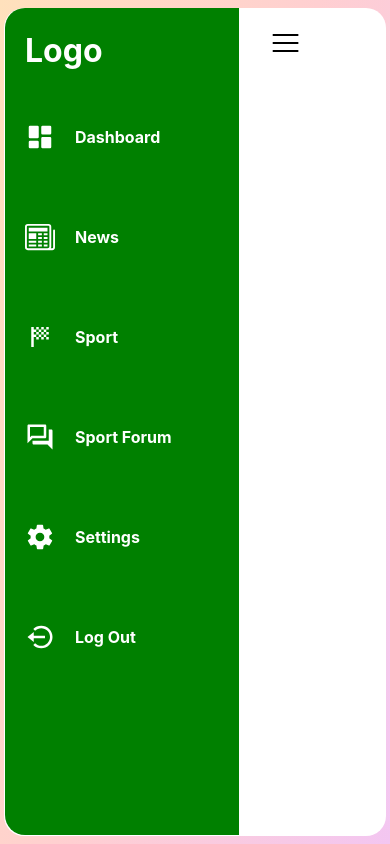
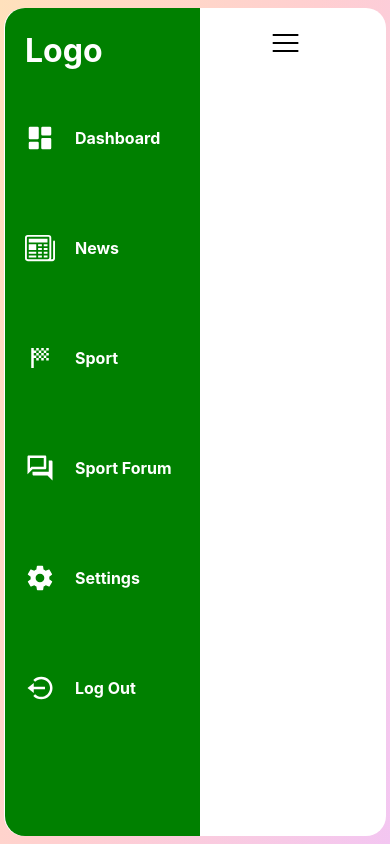
Before and after one commit to Taofeeq001/Blog-App, a React (Create React App) app: page /dashboard in a window 390 px wide. Built offline with nearby package versions, Linux system fonts and the light colour scheme.

Commit message:
updating Nav media screen

```diff
--- a/src/Components/Dashboard/Dash/Aside.css
+++ b/src/Components/Dashboard/Dash/Aside.css
@@ -76,7 +76,7 @@ nav{
     background-color: white;
     padding: 0;
 }
-.mobile-aside{
+.mobile-nav{
     display: none;
 }
 
@@ -85,16 +85,25 @@ nav{
         display: none;
     }
     nav{
-        display: none;
+        width: 50%;
+        position: absolute;
+        left: 5px;
+        height: 98%;
+        border-top-left-radius: 20px;
+        border-bottom-left-radius: 20px;
+        z-index: 100;
+    }
+    .mobile-nav{
+        display: block;
     }
     .mobile{
         width: 100%;
     }
-    .mobile-aside{
+    /* .mobile-aside{
         display: block;
         display: flex;
         flex-direction: column;
         height: 100vh;
         width: 100%;
-    }
+    } */
 }
--- a/src/Components/Dashboard/Dash/Aside.jsx
+++ b/src/Components/Dashboard/Dash/Aside.jsx
@@ -54,10 +54,41 @@ const Aside=()=>{
                     </a>
                 </div>
             </div>
+            <div className="mobile-nav">
+                <div className="asid-top">
+                    <a href="" className={click? "log":"logo"}>Logo</a>
+                    {/* <button onClick={buttonClick} className="aside-btn">
+                        {click? <FiX className="toggle"/>:<RxHamburgerMenu className="toggle"/>}
+                    </button> */}
+                </div>
+                <div className="menu-items">
+                    <a className="items" href="/dashboard">
+                        <BiSolidDashboard/>
+                        <h4 className={click? "list-sub":"list"}>Dashboard</h4>
+                    </a>
+                    <a  className="items" href="/news">
+                        <BsNewspaper/>
+                        <h4 className={click? "list-sub":"list"}>News</h4>
+                    </a>
+                    <a className="items" href="/sports">
+                        <MdSportsScore/>
+                        <h4 className={click? "list-sub":"list"}>Sport</h4>
+                    </a>
+                    <a className="items" href="/forum">
+                        <MdOutlineForum/>
+                        <h4 className={click? "list-sub":"list"}>Sport Forum</h4>
+                    </a>
+                    <a className="items" href="/settings">
+                        <IoMdSettings/>
+                        <h4 className={click? "list-sub":"list"}>Settings</h4>
+                    </a>
+                    <a className="items" href="/signin">
+                        <BiLogOutCircle/>
+                        <h4 className={click? "list-sub":"list"}>Log Out</h4>
+                    </a>
+                </div>
+            </div>
         </nav>
-
-
-
     )
 }
 export default Aside;
--- a/src/Components/Dashboard/Dash/Dashboard.css
+++ b/src/Components/Dashboard/Dash/Dashboard.css
@@ -16,7 +16,6 @@
 }
 .dashboard-center{
     display: flex;
-    /* flex-direction: column; */
     gap: 20px;
     width:100%;
     padding: 20px 10px;
@@ -44,6 +43,12 @@
     flex-direction: column;
     gap: 50px;
 }
+.items2{
+    padding-left: 10px;
+    display: flex;
+    gap: 20px;
+    align-items: center;
+}
 
 @media screen and (max-width: 950px) {
     .dashboard-center{
@@ -52,24 +57,25 @@
     .mobile{
         display: block;
     }
-    .mobile-asid{
-        display: block;
+    /* .mobile-asid{
+        display: flex;
         flex-direction: column;
-        width: 60%;
+        width: 48%;
         height: 98%;
         background-color: green;
         position: absolute;
         top: 8px;
         left: 5px;
-        overflow: hidden;
+        overflow: hidden !important;
         z-index: 100;
         border-top-left-radius: 20px;
         border-bottom-left-radius: 20px;
+        transition: 3s ease;
     }
-    /* .mobileSub{
-        display: block;
-        width: 50%;
+    .mobileSub{
+        width: 48%;
         height: 98%;
+        transition: 3s ease;
     } */
     .dash-viewTop{
         width: 100%;
--- a/src/Components/Dashboard/Dash/Dashboard.jsx
+++ b/src/Components/Dashboard/Dash/Dashboard.jsx
@@ -3,10 +3,10 @@ import './Dashboard.css';
 import Aside from "./Aside";
 import SportUpdate from "./SportUpdate";
 import { RxHamburgerMenu } from "react-icons/rx";
-import { BiLogOutCircle, BiSolidDashboard } from "react-icons/bi";
-import { BsNewspaper } from "react-icons/bs";
-import { MdOutlineForum, MdSportsScore } from "react-icons/md";
-import { IoMdSettings } from "react-icons/io";
+// import { BiLogOutCircle, BiSolidDashboard } from "react-icons/bi";
+// import { BsNewspaper } from "react-icons/bs";
+// import { MdOutlineForum, MdSportsScore } from "react-icons/md";
+// import { IoMdSettings } from "react-icons/io";
 
 
 
@@ -21,38 +21,37 @@ const Dashboard=()=>{
                 {/* Aside Section */}
                 <Aside/>
                 <div className="dashboard-center">
-                    <div className="mobile-asid">
+                    {/* <div className={toggle? "mobileSub":"mobile-asid"}>
                         <div className="asid-top">
                             <a href="" className="logo">Logo</a>
                         </div>
                         <div className="menu-items2">
-                            <a className="items" href="/dashboard">
+                            <a className="items2" href="/dashboard">
                                 <BiSolidDashboard/>
                                 <h4 className="list">Dashboard</h4>
                             </a>
-                            <a  className="items" href="/news">
+                            <a  className="items2" href="/news">
                                 <BsNewspaper/>
                                 <h4 className="list">News</h4>
                             </a>
-                            <a className="items" href="/sports">
+                            <a className="items2" href="/sports">
                                 <MdSportsScore/>
                                 <h4 className="list">Sport</h4>
                             </a>
-                            <a className="items" href="/forum">
+                            <a className="items2" href="/forum">
                                 <MdOutlineForum/>
                                 <h4 className="list">Sport Forum</h4>
                             </a>
-                            <a className="items" href="/settings">
+                            <a className="items2" href="/settings">
                                 <IoMdSettings/>
                                 <h4 className="list">Settings</h4>
                             </a>
-                            <a className="items" href="/signin">
+                            <a className="items2" href="/signin">
                                 <BiLogOutCircle/>
                                 <h4 className="list">Log Out</h4>
                             </a>
                         </div>
-                    </div>
-
+                    </div> */}
                     <div className="dashboard-view">
                         <div className="dash-view">
                             <div className="dash-viewTop">
@@ -65,8 +64,6 @@ const Dashboard=()=>{
 
                 {/* import the sport update */}
                 <SportUpdate/>
-
-
             </div>
         </div>
     )
```
